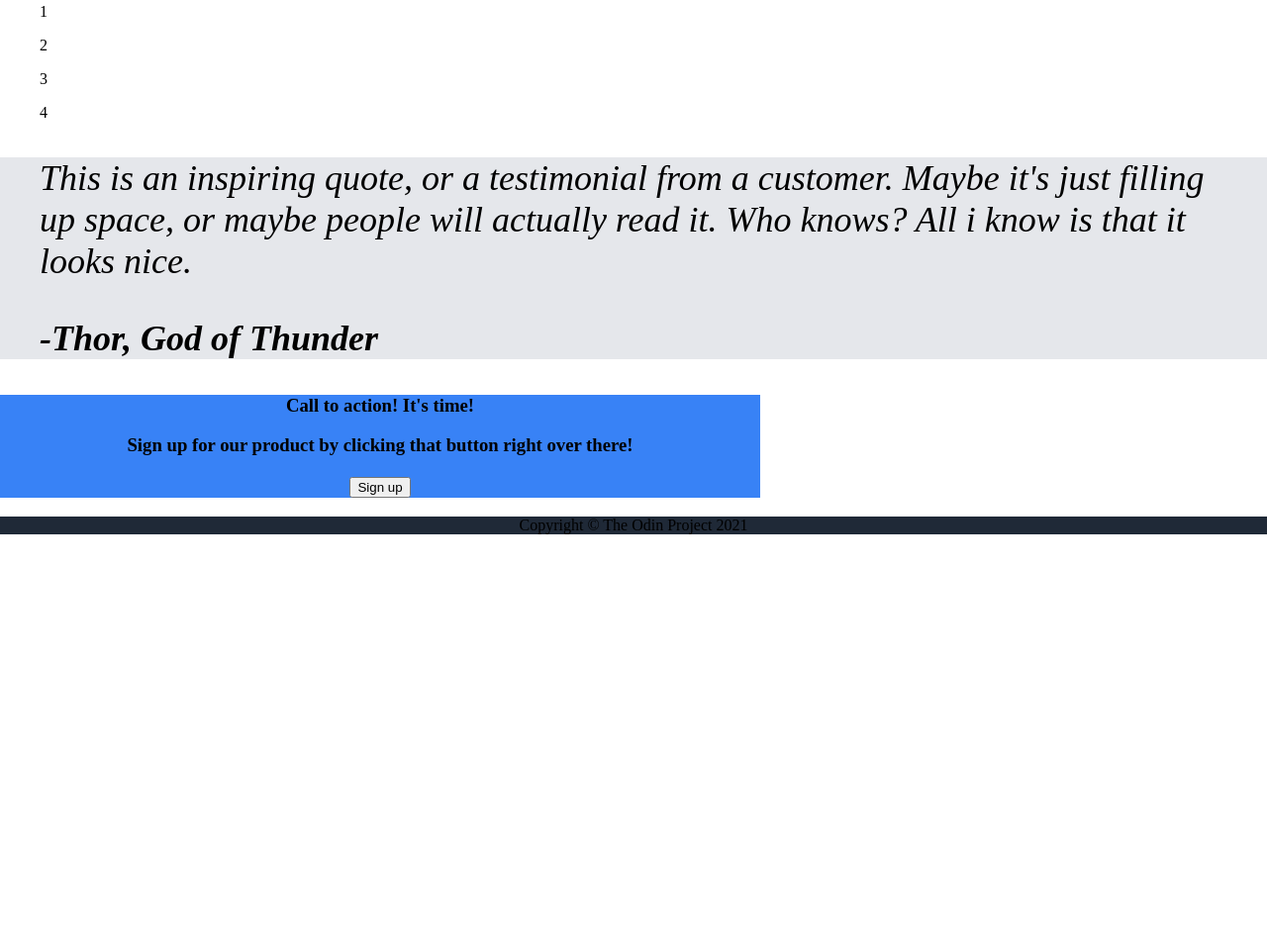
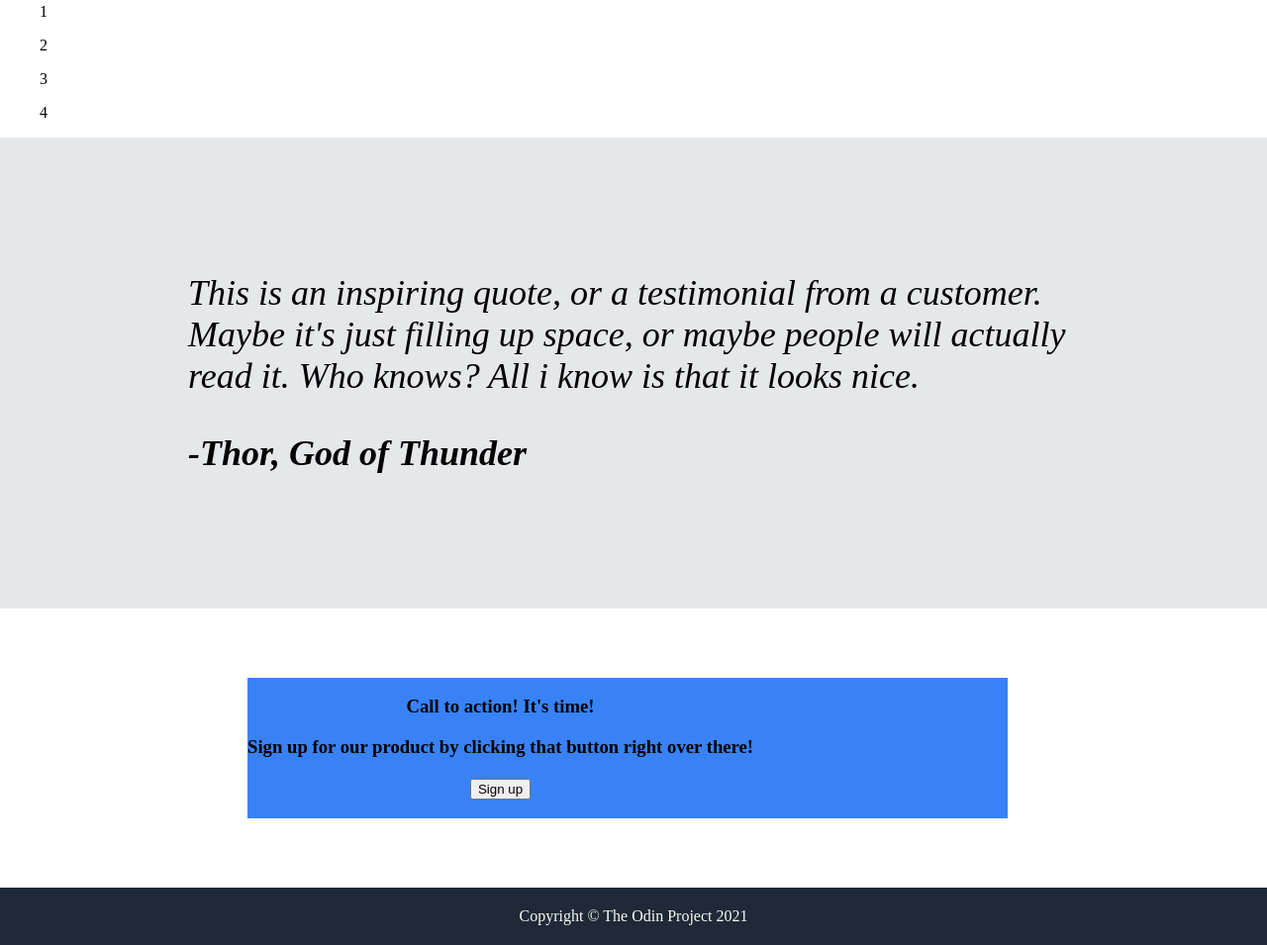
Before and after one commit to mastermusty/landing-project, a plain HTML site: page index.html in a window 1280 px wide. Shown: the part 449-1404 px from the top of the page at 99% size. Before the commit the page ends 989 px from the top, so only its background shows below. Drawn offline with Linux system fonts and the light colour scheme.

Commit message:
index.html

```diff
--- a/index.html
+++ b/index.html
@@ -56,9 +56,12 @@
         </section>
 
       <section class="modal">
+      <div class="container">
           <h3>Call to action! It's time!
           <p>Sign up for our product by clicking that button right over there!</p>
       <button class="sign-up">Sign up</button>
+      </h3>
+      </div>
       </section>
       </section>
 
--- a/styles.css
+++ b/styles.css
@@ -65,16 +65,30 @@ h2 {
     font-style: italic;
     font-display: #1F2937;
     text-align: left;
+    padding: 100px 150px;
 }
 
 
 .modal {
     background: #3882f6;
     width: 60%;
+    margin-left: 250px;
+    margin-right: 250px;
+    margin-top: 70px;
+    margin-bottom: 70px;
+}
+
+.container {
+    display: flex;
+    flex-direction: row;
+    flex-wrap: wrap;
 }
 
 .footer {
     background-color: #1F2937;
     display: flex;
     justify-content: center;
+    color:#F9FAF8;
+    padding-top: 20px;
+    padding-bottom: 20px;
 }
```
